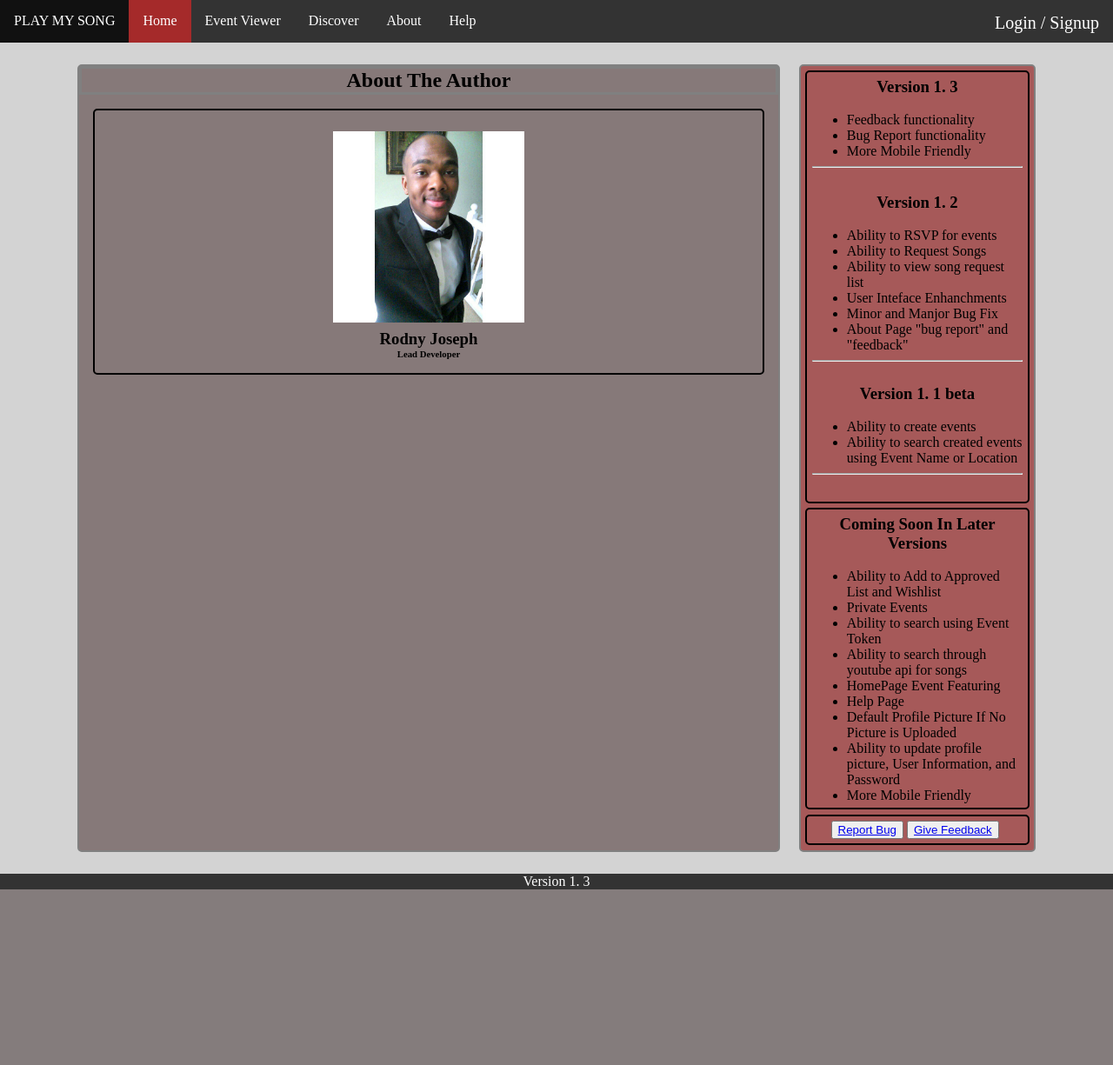
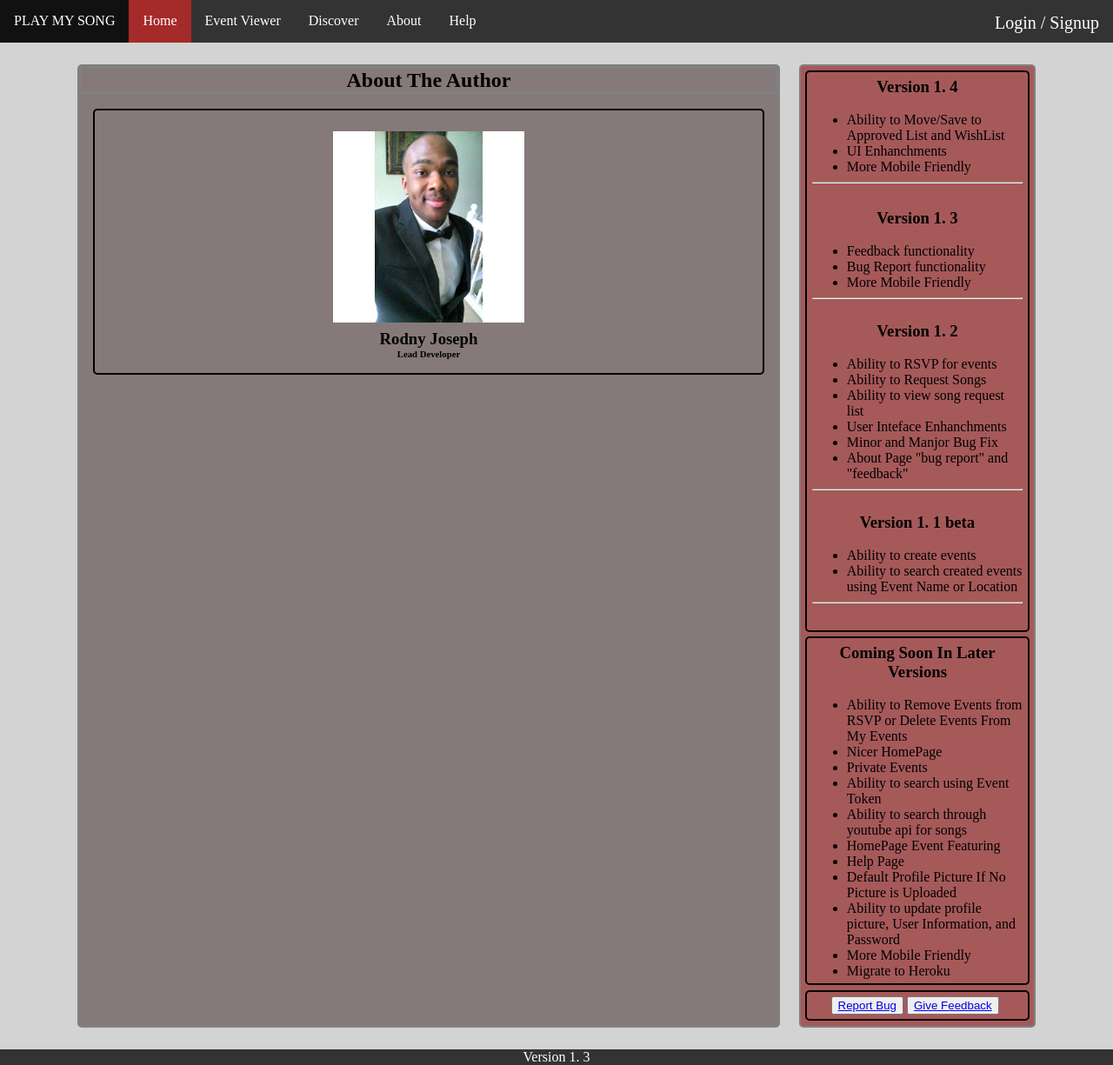
Before and after one commit to rodnyj/PlayMySongApp, a PHP site: page /about.php?previousversions=set in a window 1280 px wide. Shown: the whole page at 87% size. Before the commit the page ends 1023 px from the top, so only its background shows below. Run offline with PHP 8.4, Linux system fonts and the light colour scheme.

Commit message:
Heroku Setup

```diff
--- a/about.php
+++ b/about.php
@@ -41,10 +41,10 @@ session_start();
 
         <aside>
             <article>
-               <h3 class=center>Version 1. 3</h3><br>
+               <h3 class=center>Version 1. 4</h3><br>
                <ul class=side>
-                   <li>Feedback functionality</li>
-                   <li>Bug Report functionality</li>
+                   <li>Ability to Move/Save to Approved List and WishList</li>
+                   <li>UI Enhanchments</li>
                    <li>More Mobile Friendly</li>
                </ul>
                <hr>
@@ -67,7 +67,8 @@ session_start();
             <article>
                 <h3 class=center>Coming Soon In Later Versions</h3><br>
                 <ul class=side>
-                    <li>Ability to Add to Approved List and Wishlist</li></li>
+                    <li>Ability to Remove Events from RSVP or Delete Events From My Events</li></li>
+                    <li>Nicer HomePage</li>
                     <li>Private Events</li>
                     <li>Ability to search using Event Token</li>
                     <li>Ability to search through youtube api for songs</li>
@@ -76,6 +77,7 @@ session_start();
                     <li> Default Profile Picture If No Picture is Uploaded</li>
                     <li>Ability to update profile picture, User Information, and Password</li>
                     <li>More Mobile Friendly</li>
+                    <li>Migrate to Heroku</li>
                 </ul>
             </article>
 
--- a/css/eventviewer.css.php
+++ b/css/eventviewer.css.php
@@ -43,7 +43,6 @@ a{
 }
 
 #create-event1{
-    margin-top: 90px;
 }
 
 #create-event1 :hover{
--- a/php/olderversion.php
+++ b/php/olderversion.php
@@ -1,3 +1,12 @@
+<h3 class=center>Version 1. 3</h3><br>
+<ul class=side>
+    <li>Feedback functionality</li>
+    <li>Bug Report functionality</li>
+    <li>More Mobile Friendly</li>
+</ul>
+<hr>
+<br>
+
 <h3 class=center>Version 1. 2</h3><br>
 <ul class=side>
    <li>Ability to RSVP for events</li>
```
